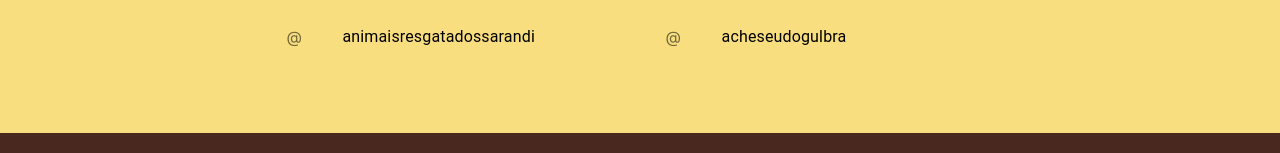
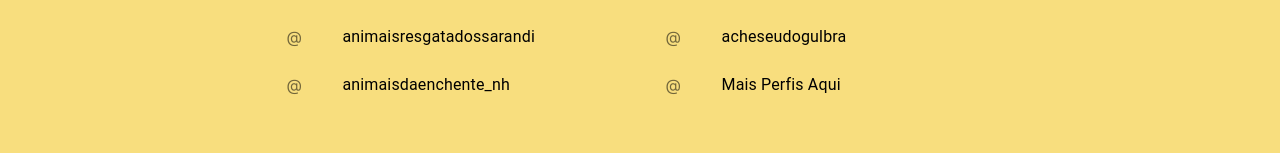
Before and after one commit to Peter-Domingues/perdidogs, a Next.js app: page / in a window 1280 px wide. Shown: the part 955-1108 px from the top of the page. Built offline with nearby package versions, Linux system fonts and the light colour scheme; no server answers.

Commit message:
Fix filter and add links

```diff
--- a/src/components/Home/index.js
+++ b/src/components/Home/index.js
@@ -38,6 +38,10 @@ const HomePage = () => {
   const handleChangeFilters = (filterName) => (e, value) => {
     setFilters((prevFilters) => {
       const updatedFilters = { ...prevFilters, [filterName]: value || "" };
+      if (filterName == "especie" && value == "Gato") {
+        delete updatedFilters["porte"];
+        delete updatedFilters["raca"];
+      }
 
       Object.keys(updatedFilters).forEach((key) => {
         if (updatedFilters[key] === "") {
--- a/src/components/Instas/index.js
+++ b/src/components/Instas/index.js
@@ -26,6 +26,10 @@ const Instas = () => {
       name: "animaisresgatadossarandi",
       link: "https://www.instagram.com/animaisresgatadossarandi/",
     },
+    {
+      name: "animaisdaenchente_nh",
+      link: "https://www.instagram.com/animaisdaenchente_nh/",
+    },
   ];
 
   const lastInstaList = [
@@ -48,6 +52,10 @@ const Instas = () => {
     {
       name: "acheseudogulbra",
       link: "https://www.instagram.com/acheseudogulbra/",
+    },
+    {
+      name: "Mais Perfis Aqui",
+      link: "https://pivitelo.notion.site/PETS-RESGATADOS-DA-ENCHETE-1a25ccd197f04f5fa8e051f0a6dbb162",
     },
   ];
 
--- a/src/components/PetCard/index.js
+++ b/src/components/PetCard/index.js
@@ -57,7 +57,6 @@ export default function PetCard({
 
   const hasPorte = porte ? `de porte ${porte}, ` : "";
   const hasRaca = raca ? `da raça ${raca}, ` : "";
-  const faixaEtariaSpan = <span className="card-info">{faixaEtaria}</span>;
   const hasFaixaEtaria = faixaEtaria
     ? ` e quem me resgatou acredita que eu seja `
     : "";
--- a/src/components/SearchBar/index.js
+++ b/src/components/SearchBar/index.js
@@ -1,6 +1,7 @@
 import { cidades, racas } from "@/data/options";
 import { TextField, Button } from "@mui/material";
 import { StyledAutoComplete, SearchButton } from "./searchBar.styles";
+import { useEffect, useState } from "react";
 
 const SearchBar = ({
   handleChangeFilters,
@@ -11,6 +12,14 @@ const SearchBar = ({
   const especieOptions = ["Cachorro", "Gato"];
   const sexoOptions = ["Macho", "Fêmea"];
   const porteOptions = ["P", "M", "G"];
+  const [isDisabled, setIsDisabled] = useState(false);
+
+  useEffect(() => {
+    if (filters?.especie == "Gato") {
+      return setIsDisabled(true);
+    }
+    return setIsDisabled(false);
+  }, [filters]);
 
   return (
     <div className="search-container">
@@ -47,6 +56,7 @@ const SearchBar = ({
         disablePortal
         id="combo-box-demo"
         options={porteOptions}
+        disabled={isDisabled}
         sx={{ width: 100 }}
         renderInput={(params) => <TextField {...params} label="Porte" />}
       />
@@ -55,6 +65,7 @@ const SearchBar = ({
         onChange={handleChangeFilters("raca")}
         disablePortal
         id="combo-box-demo"
+        disabled={isDisabled}
         options={racas}
         sx={{ width: 200 }}
         renderInput={(params) => <TextField {...params} label="Raças" />}
```
